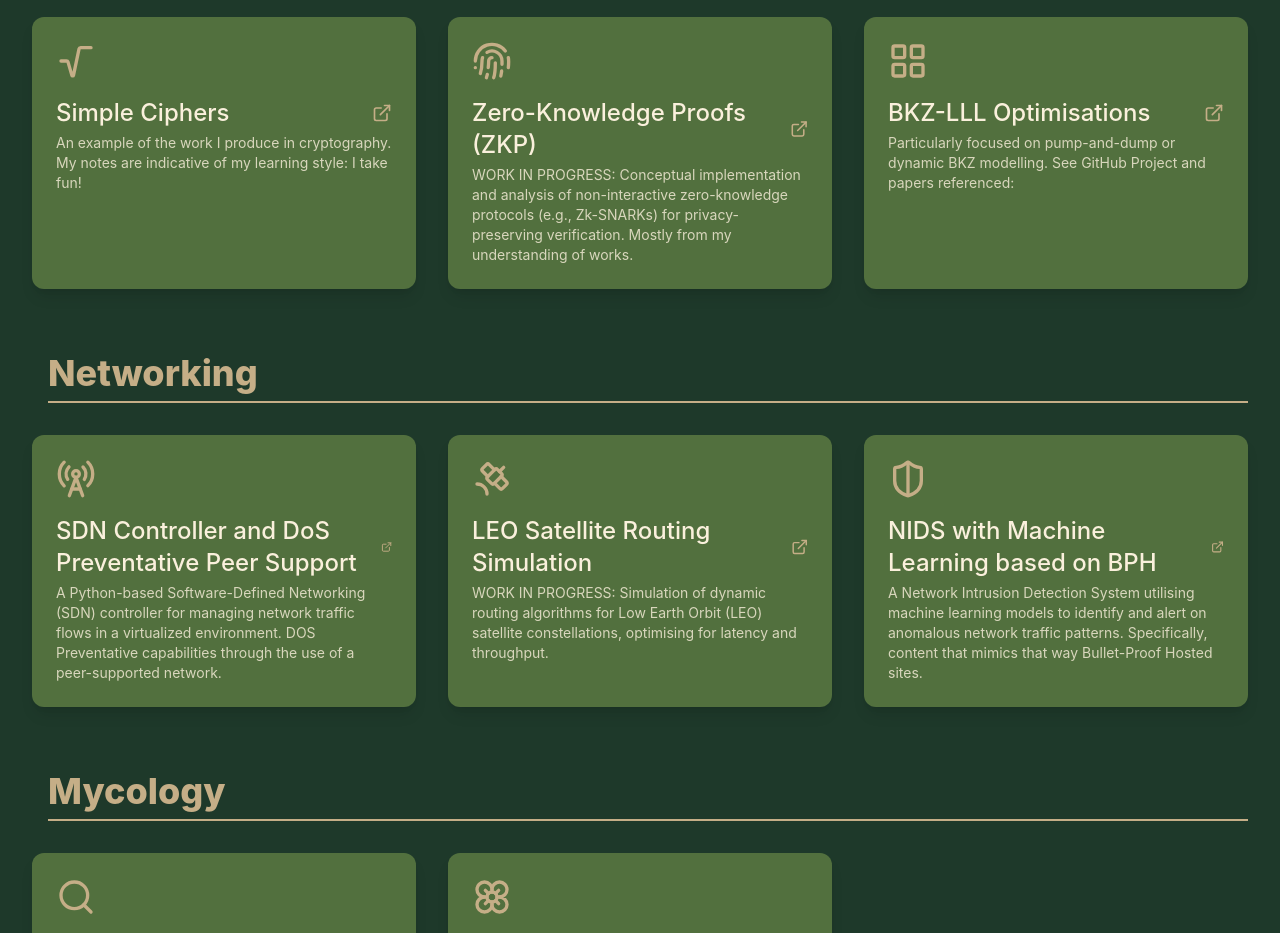
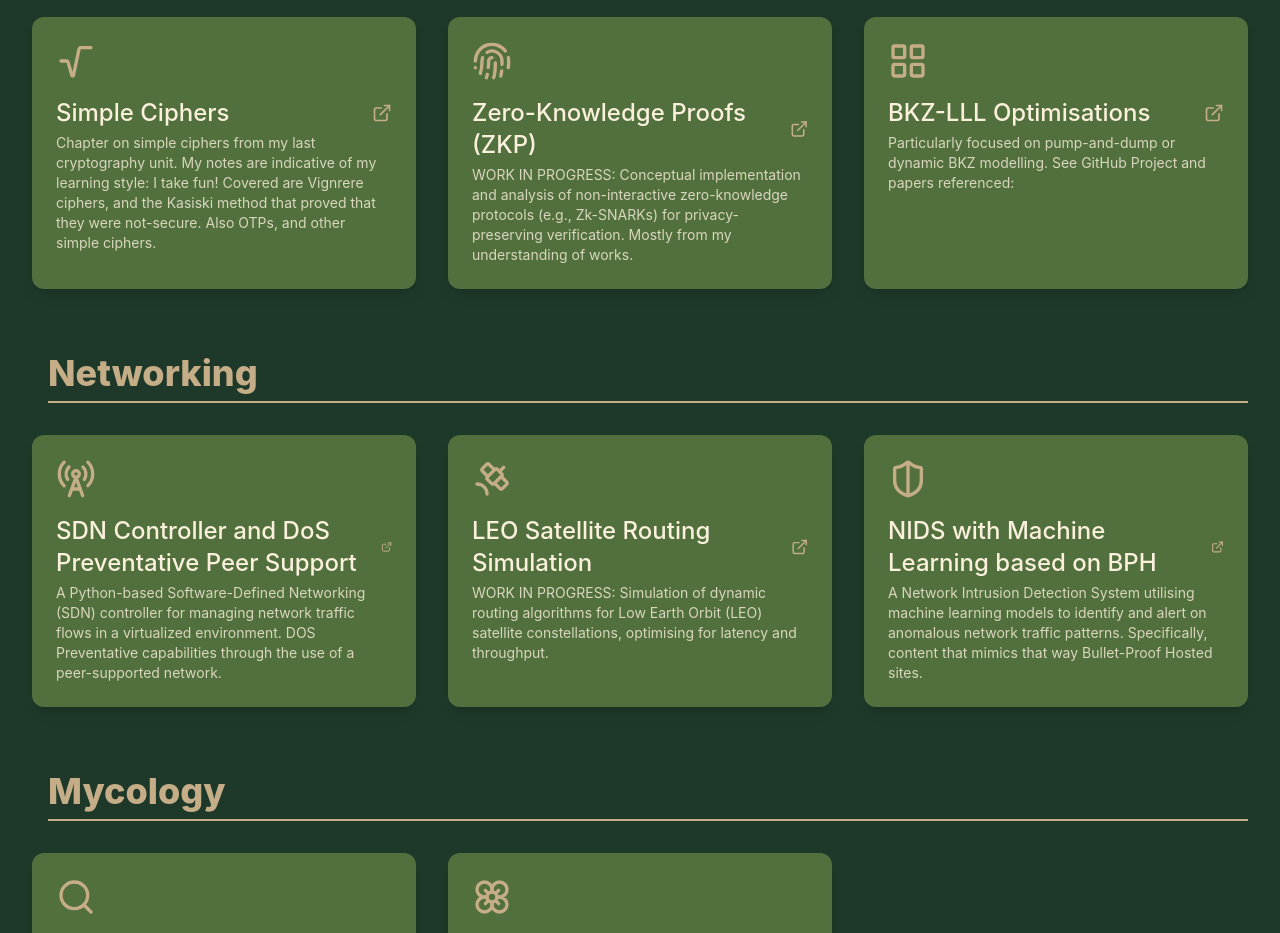
Before and after one commit to userthatwasnttaken/userthatwasnttaken.github.io, a plain HTML site: page index.html in a window 1280 px wide. Shown: the part 1400-2333 px from the top of the page. Drawn offline with nearby package versions, Linux system fonts and the light colour scheme.

Commit message:
Update index.html

```diff
--- a/index.html
+++ b/index.html
@@ -120,7 +120,7 @@
                     </p>
                 </a>
 
-                  <!-- Cryptography Category: Lattice-Based Schemes --><a href="https://github.com/userthatwasnttaken/cryptography_beginner" target="_blank" class="project-card block bg-moss-green p-6 rounded-xl shadow-lg transition duration-300 transform hover:scale-[1.02] hover:bg-[#5D876F] active:scale-[0.98]">
+                  <!-- Cryptography Category: Lattice-Based Schemes --><a href="https://github.com/userthatwasnttaken/cryptography_beginner/blob/main/article.md" target="_blank" class="project-card block bg-moss-green p-6 rounded-xl shadow-lg transition duration-300 transform hover:scale-[1.02] hover:bg-[#5D876F] active:scale-[0.98]">
                     <i data-lucide="key-round" class="w-10 h-10 text-deep-accent mb-4"></i>
                     <h3 class="text-2xl font-medium text-cream mb-1 flex items-center justify-between">
                         Lattice-Based Schemes
@@ -147,7 +147,7 @@
                         <i data-lucide="external-link" class="w-5 h-5 text-deep-accent"></i>
                     </h3>
                     <p class="text-sm text-cream opacity-80">
-                    An example of the work I produce in cryptography.  My notes are indicative of my learning style: I take fun!
+                    Chapter on simple ciphers from my last cryptography unit.  My notes are indicative of my learning style: I take fun!  Covered are Vignrere ciphers, and the Kasiski method that proved that they were not-secure.  Also OTPs, and other simple ciphers.
                     </p>
                 </a>
 
@@ -234,7 +234,7 @@
                     </p>
                 </a>
 
-                <!-- Project 5: Mycology Growing --><a href="https://github.com" target="_blank" class="project-card block bg-moss-green p-6 rounded-xl shadow-lg transition duration-300 transform hover:scale-[1.02] hover:bg-[#5D876F] active:scale-[0.98]">
+                <!-- Project 5: Mycology Growing --><a href="" target="_blank" class="project-card block bg-moss-green p-6 rounded-xl shadow-lg transition duration-300 transform hover:scale-[1.02] hover:bg-[#5D876F] active:scale-[0.98]">
                     <i data-lucide="flower" class="w-10 h-10 text-deep-accent mb-4"></i><h3 class="text-2xl font-medium text-cream mb-1 flex items-center justify-between">
                         Cultivation Projects
                         <i data-lucide="external-link" class="w-5 h-5 text-deep-accent"></i>
```
